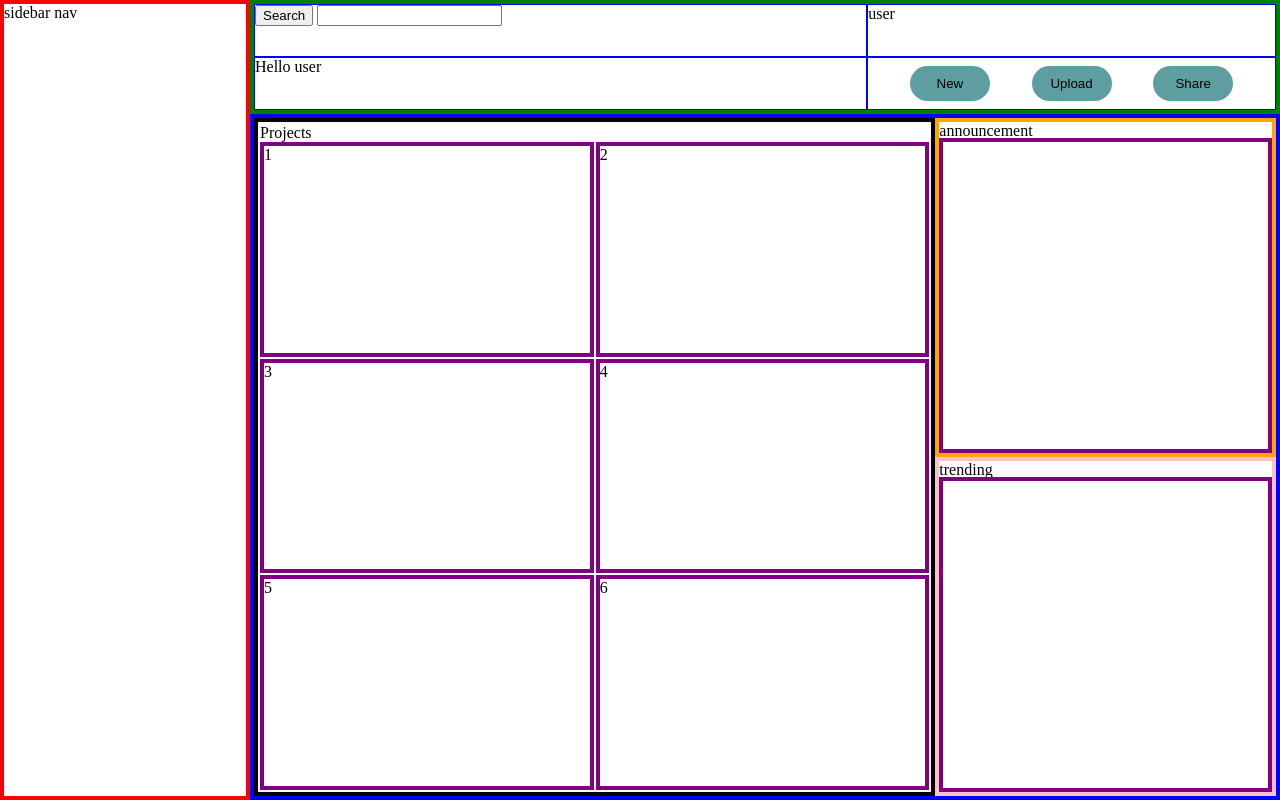
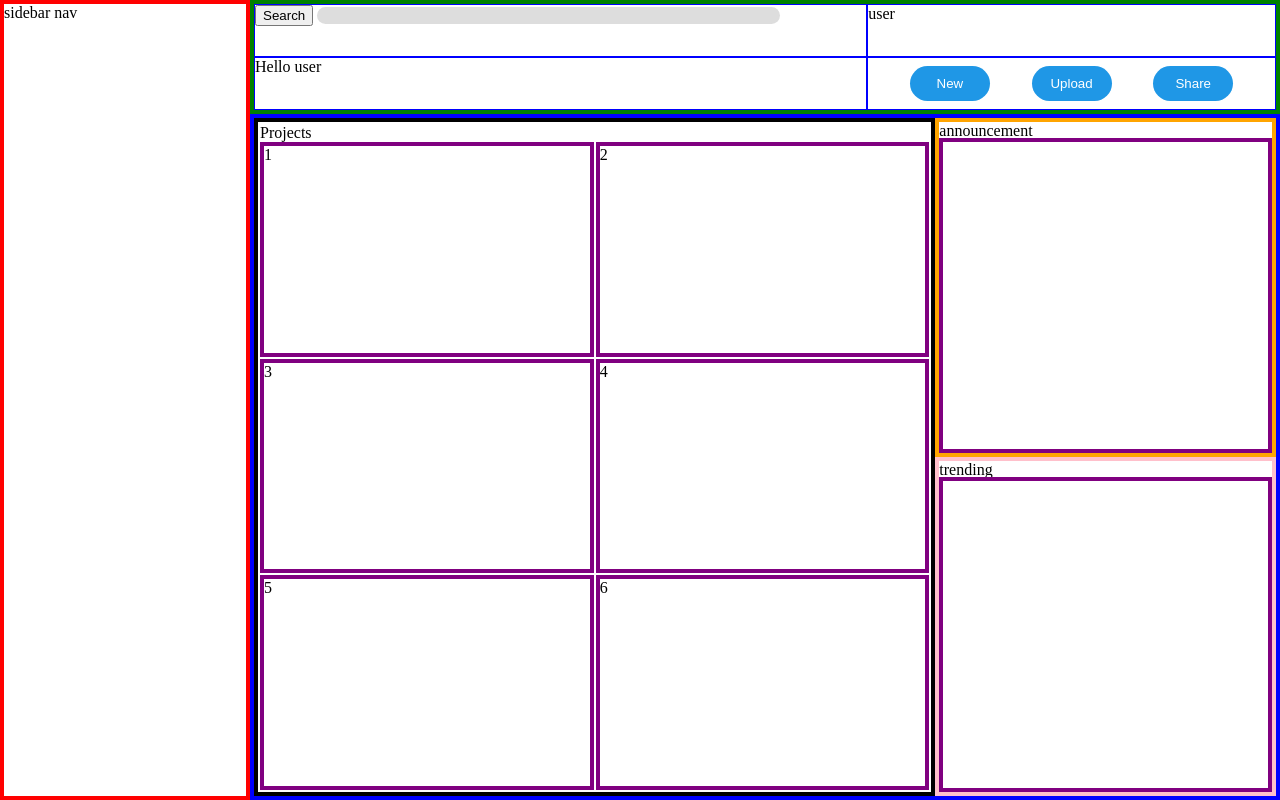
Before and after one commit to FancyPotts/admin_dashboard, a plain HTML site: page index.html in a window 1280 px wide. Drawn offline with Linux system fonts and the light colour scheme.

Commit message:
Update buttons, input length

```diff
--- a/style.css
+++ b/style.css
@@ -82,11 +82,26 @@ body {
     display: inline-flex;
 }
 
+input {
+    background-color: #DDDDDD;
+    border: none;
+    border-radius: 25px;
+    width: 75%;
+}
+
+input:active {
+    border: none;
+}
+
 #buttons > button {
     border: none;
-    background-color: cadetblue;
+    background-color: rgb(31, 151, 230);
     border-radius: 30px;
     padding: 10px;
     width: 80px;
+    color: white;
+}
+
+#buttons > button:hover {
 
 }
```
Also changed, not shown: index.html (+3 -1 lines).
